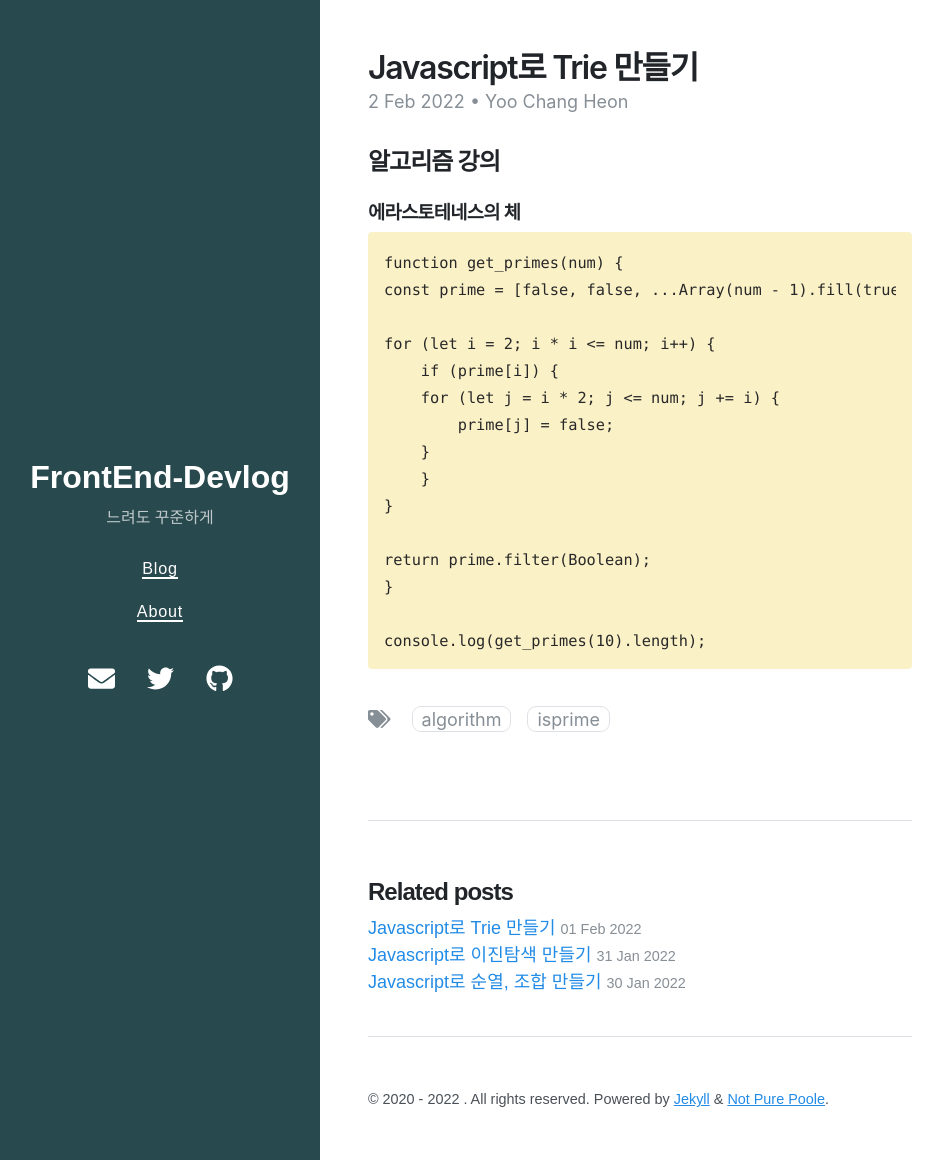
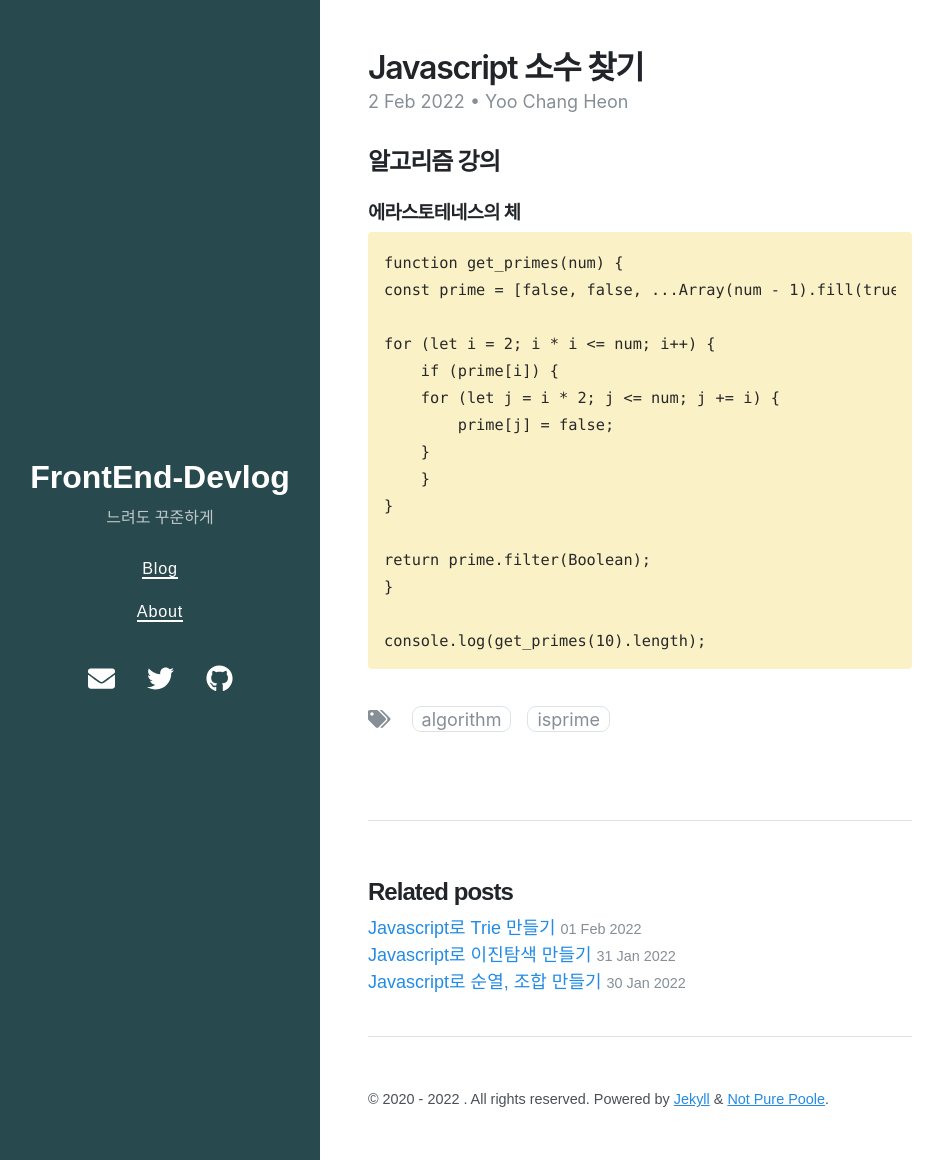
Before and after one commit to dbckdgjs369/dbckdgjs369.github.io, a Jekyll site: the page built from _posts/2022-02-02-isPrime.md, in a window 1280 px wide and 1160 px high. Shown: the whole window, without its empty margins (0-943 px from the left). Built offline with Jekyll 4.4.1, drawn with Linux system fonts in a browser that asks for light colours; nearby versions of some CDN libraries.

Commit message:
제목 에러 고침

```diff
--- a/_posts/2022-02-02-isPrime.md
+++ b/_posts/2022-02-02-isPrime.md
@@ -1,6 +1,6 @@
 ---
 layout: post
-title: Javascript로 Trie 만들기
+title: Javascript 소수 찾기
 author: Yoo Chang Heon
 tags: [Algorithm, IsPrime]
 ---
```
